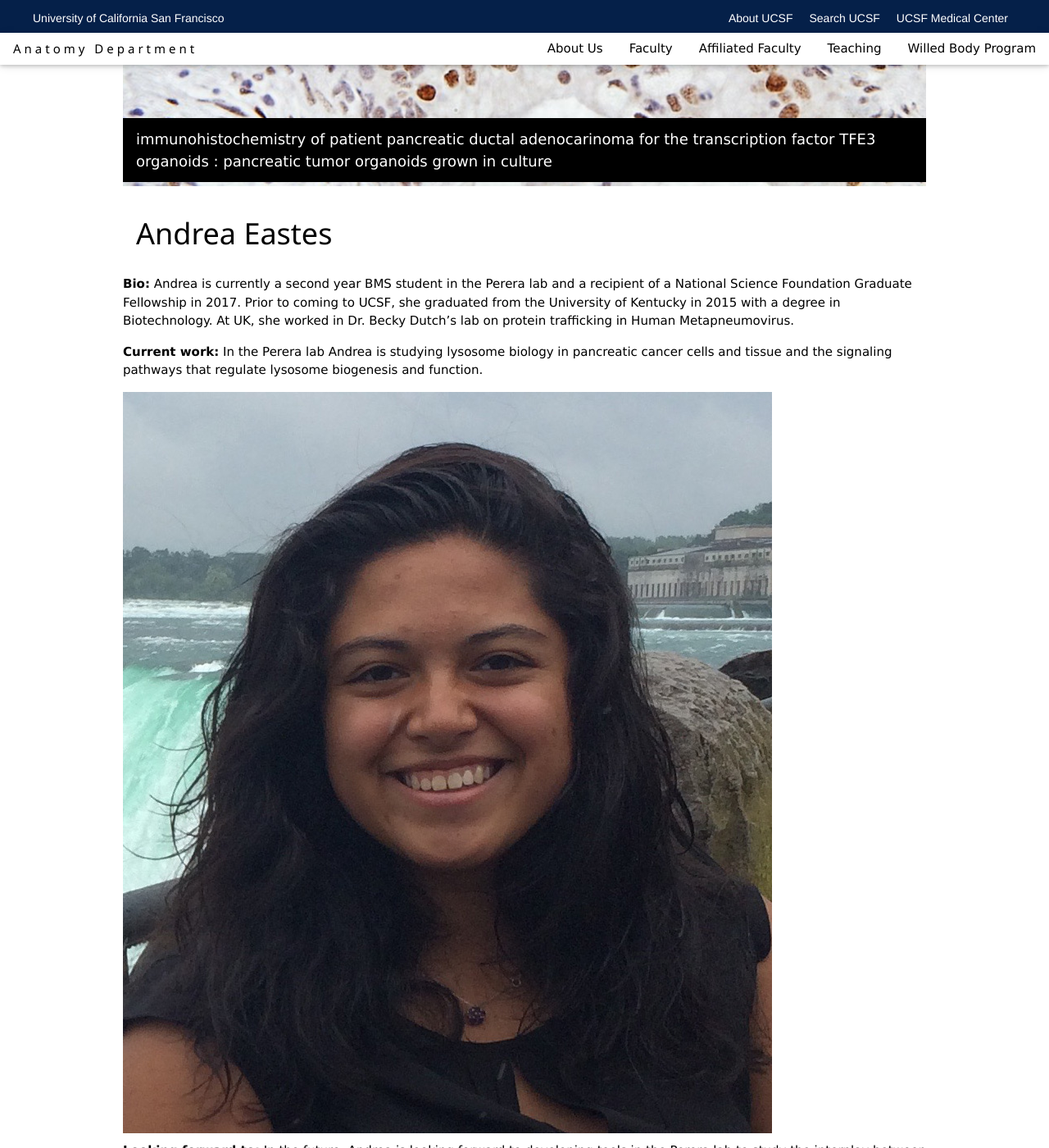
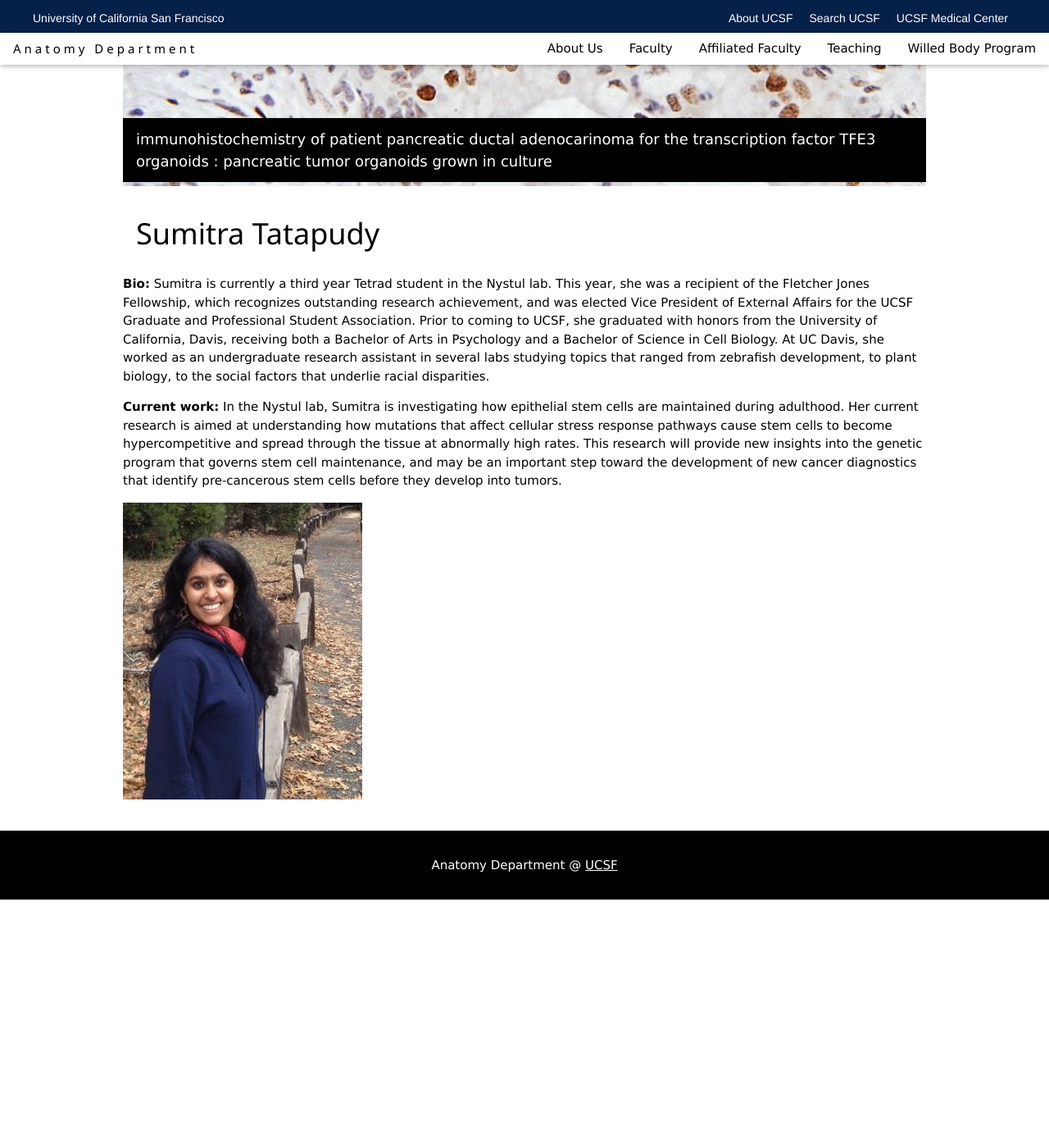
Before and after one commit to UCSF-Anatomy/anat-jekyll-2017, a Jekyll site: the page built from profile.md, in a window 1280 px wide and 1400 px high, scrolled down 192 px. Shown: the whole window at 82% size. Built offline with Jekyll 4.4.1, drawn with Linux system fonts in a browser that asks for light colours; nearby versions of some CDN libraries; after the commit the page ends 1289 px from its top, so only the background shows below that; some of the changed text lies outside the part shown.

Commit message:
grad student profile
changed new one added

```diff
--- a/index.html
+++ b/index.html
@@ -61,10 +61,10 @@ layout: default
         <div class="w3-panel w3-grey">
           <h3>Student Profile</h3>
         </div>
-        <a href="{{ site.baseurl }}/profile"><img src="img/Andrea.jpg" alt="Andrea EastesPicture" style="width:100%"></a>
+        <a href="{{ site.baseurl }}/profile"><img src="img/Sumitra.jpg" alt="SumitrasPicture" style="width:100%"></a>
         <div class="w3-container">
-          <p class="w3-opacity">Andrea Eastes</p>
-          <p>Here is a profile on this months Graduate Student Andrea Eastes in the Perera Lab....</p>
+          <p class="w3-opacity">Sumitra Tatapudy</p>
+          <p>Here is a profile on this months Graduate Student Sumitra Tatapudy in the Nystul Lab....</p>
           <a id="more-news" href="/profile">READ MORE<i class="fa fa-arrow-right" aria-hidden="true"></i></a><br />
         </div>
       </div>
--- a/profile.md
+++ b/profile.md
@@ -1,15 +1,13 @@
 ---
 layout: page
-title: Andrea Eastes
+title: Sumitra Tatapudy
 permalink: /profile/
 ---
 
-**Bio:** Andrea is currently a second year BMS student in the Perera lab and a recipient of a National Science Foundation Graduate Fellowship in 2017.  Prior to coming to UCSF, she graduated from the University of Kentucky in 2015 with a degree in Biotechnology.  At UK, she worked in Dr. Becky Dutch's lab on protein trafficking in Human Metapneumovirus.
+**Bio:** Sumitra is currently a third year Tetrad student in the Nystul lab.  This year, she was a recipient of the Fletcher Jones Fellowship, which recognizes outstanding research achievement, and was elected Vice President of External Affairs for the UCSF Graduate and Professional Student Association. Prior to coming to UCSF, she graduated with honors from the University of California, Davis, receiving both a Bachelor of Arts in Psychology and a Bachelor of Science in Cell Biology.  At UC Davis, she worked as an undergraduate research assistant in several labs studying topics that ranged from zebrafish development, to plant biology, to the social factors that underlie racial disparities.
 
-**Current work:**  In the Perera lab Andrea is studying lysosome biology in pancreatic cancer cells and tissue and the signaling pathways that regulate lysosome biogenesis and function.
+**Current work:**  In the Nystul lab, Sumitra is investigating how epithelial stem cells are maintained during adulthood.  Her current research is aimed at understanding how mutations that affect cellular stress response pathways cause stem cells to become hypercompetitive and spread through the tissue at abnormally high rates.  This research will provide new insights into the genetic program that governs stem cell maintenance, and may be an important step toward the development of new cancer diagnostics that identify pre-cancerous stem cells before they develop into tumors.
 
 
 
-![Andra Photo](../img/Andrea.jpg)
-
-**Looking forward to:**  In the future, Andrea is looking forward to developing tools in the Perera lab to study the interplay between organelles and metabolism in health and disease.
+![Sumitra Photo](../img/Sumitra.jpg)
```
Also changed, not shown: profile-past.md (added, +15 -0 lines), img/Sumitra.jpg (added).
